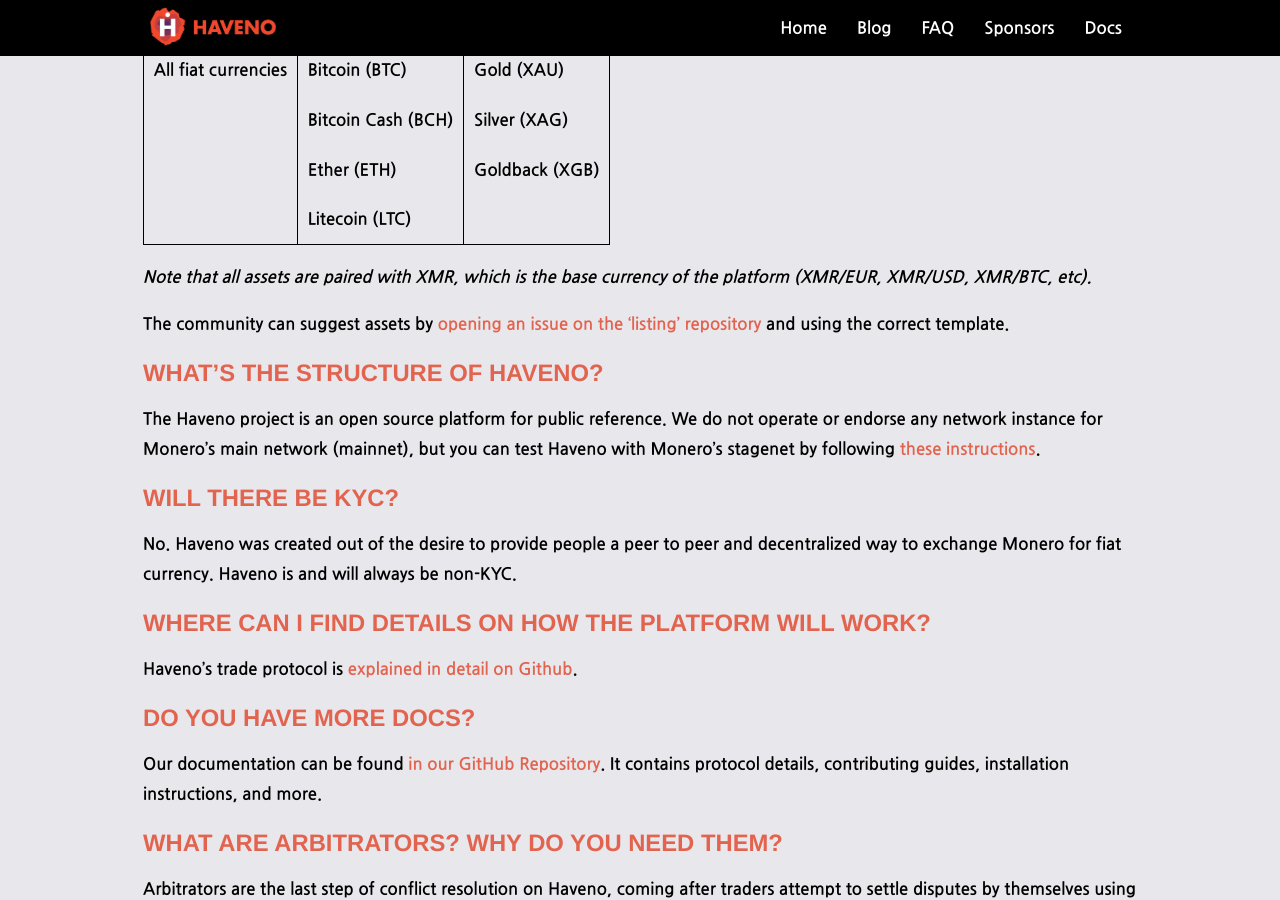
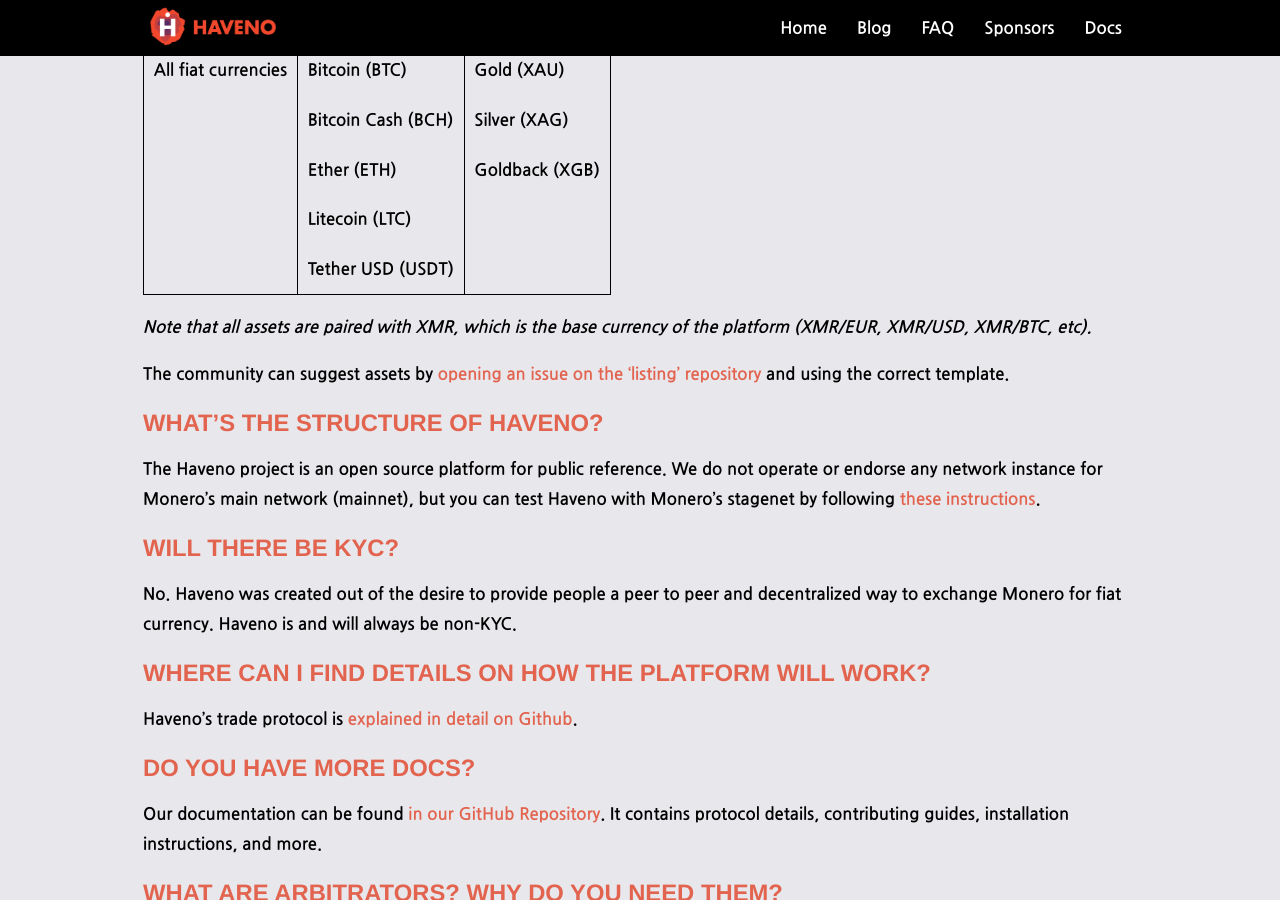
Before and after one commit to haveno-dex/haveno-site, a Jekyll site: the page built from faq.md, in a window 1280 px wide and 900 px high, scrolled down 1565 px. Built offline with Jekyll 4.4.1, drawn with Linux system fonts in a browser that asks for light colours.

Commit message:
add usdt to listed assets

```diff
--- a/faq.md
+++ b/faq.md
@@ -66,6 +66,7 @@
 | | Bitcoin Cash (BCH) | Silver (XAG) |
 | | Ether (ETH) | Goldback (XGB) |
 | | Litecoin (LTC) | |
+| | Tether USD (USDT) | |
 
 *Note that all assets are paired with XMR, which is the base currency of the platform (XMR/EUR, XMR/USD, XMR/BTC, etc).*
 
```
